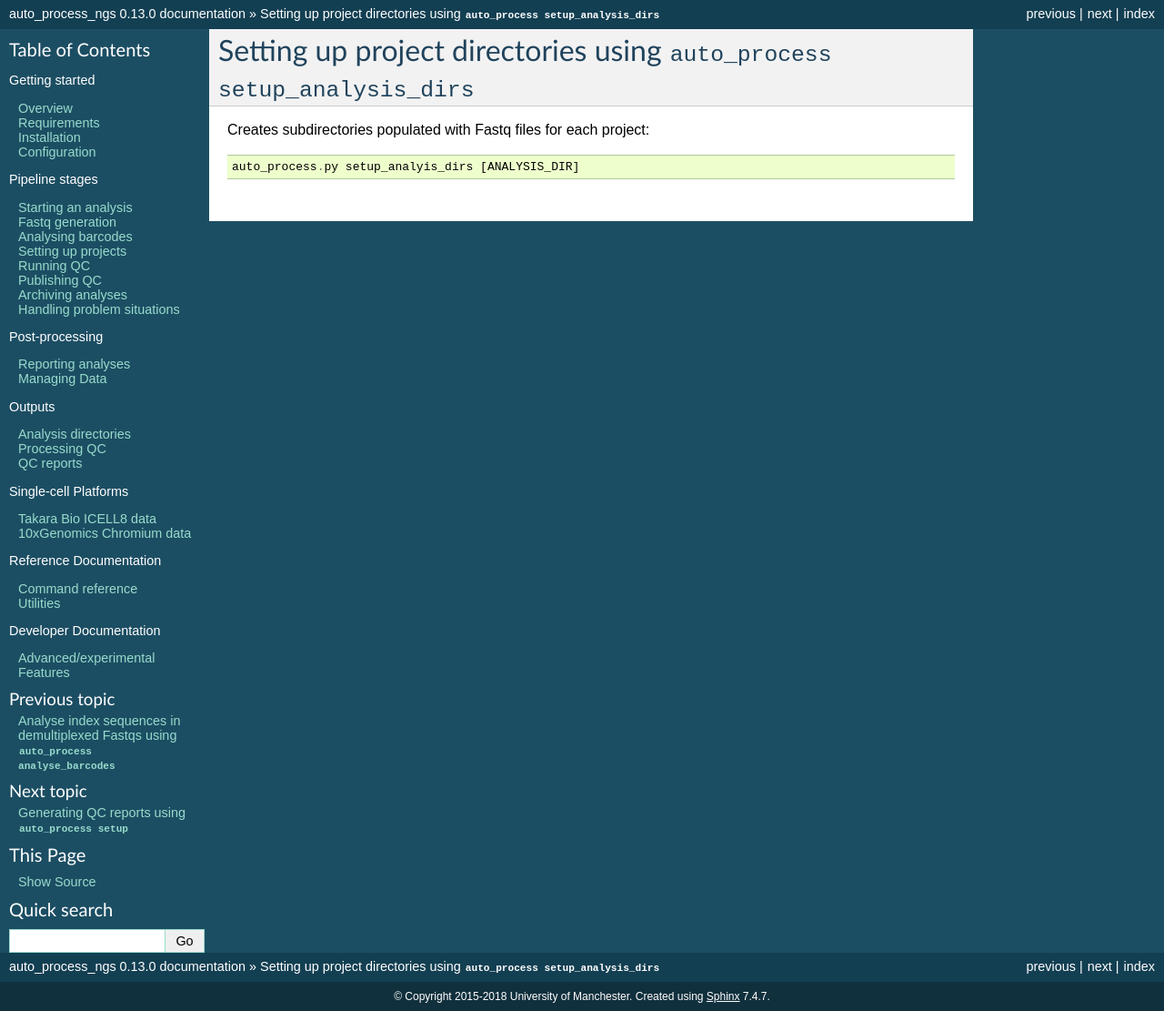
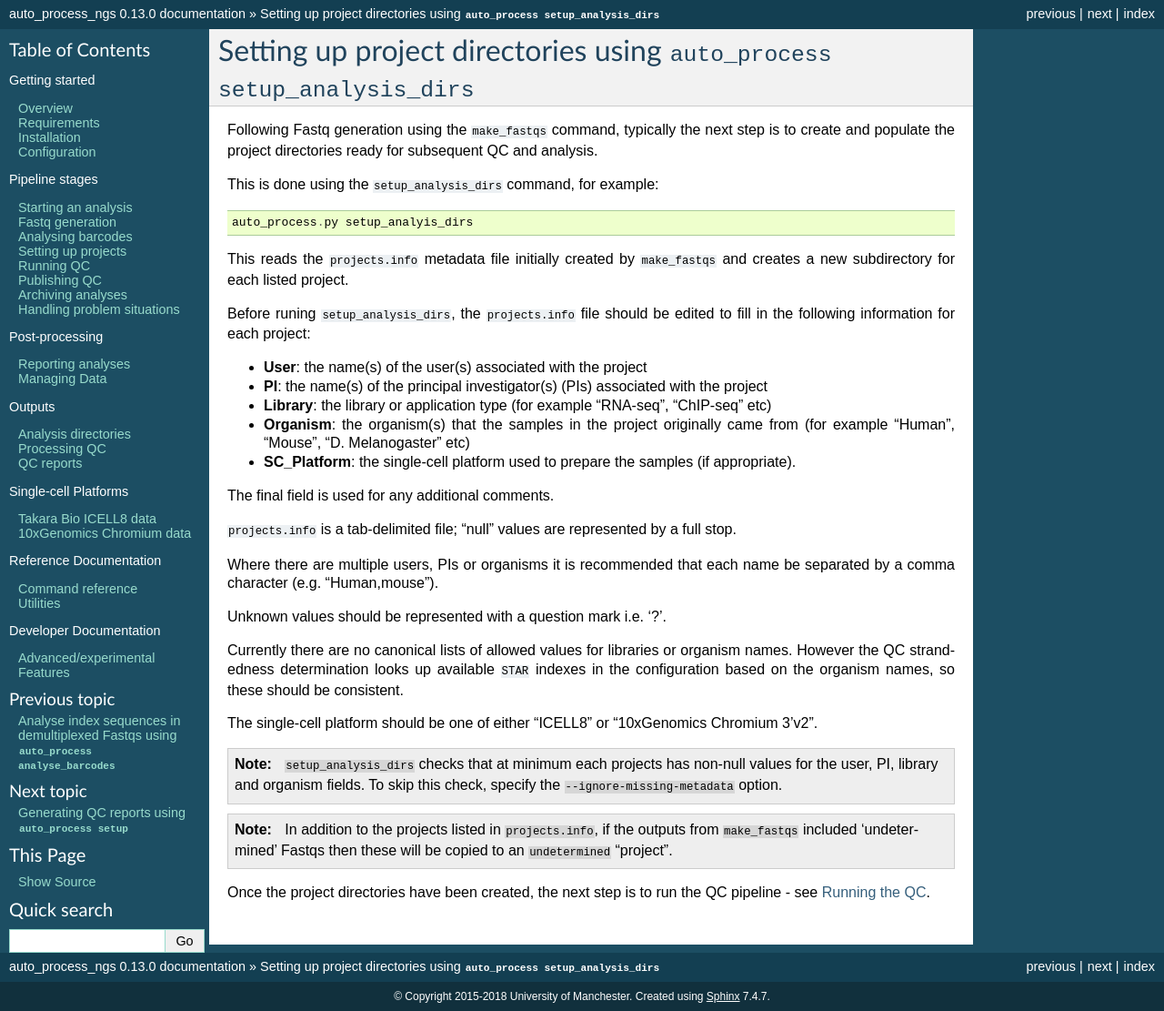
Before and after one commit to fls-bioinformatics-core/auto_process_ngs, a Sphinx documentation site: the page built from docs/source/using/setup_analysis_dirs.rst, in a window 1280 px wide. Shown: the whole page at 91% size. Built offline with Sphinx 7.4.7, drawn with Linux system fonts in a browser that asks for light colours; pages that are not in the unit, such as notebooks, are missing from menus.

Commit message:
Documentation: fill out the 'setup_analysis_dirs' command section.

```diff
--- a/docs/source/using/make_fastqs.rst
+++ b/docs/source/using/make_fastqs.rst
@@ -122,7 +122,10 @@ On completion the ``make_fastqs`` command will produce:
 * A set of tab-delimited files with statistics on each of the
   Fastq files
 * An HTML report on the processing QC (see the section on
-  :doc:`Processing QC reports<../output/processing_qc>`.)
+  :doc:`Processing QC reports <../output/processing_qc>`)
+* A ``projects.info`` metadata file which is used for setting up
+  analysis project directories (see
+  :doc:`Setting up project directories <setup_analysis_dirs>`)
 
 Handling runs with mixed data: splitting lanes
 ----------------------------------------------
--- a/docs/source/using/setup_analysis_dirs.rst
+++ b/docs/source/using/setup_analysis_dirs.rst
@@ -1,6 +1,62 @@
 Setting up project directories using ``auto_process setup_analysis_dirs``
 =========================================================================
 
-Creates subdirectories populated with Fastq files for each project::
+Following Fastq generation using the ``make_fastqs`` command, typically
+the next step is to create and populate the project directories ready for
+subsequent QC and analysis.
 
-   auto_process.py setup_analyis_dirs [ANALYSIS_DIR]
+This is done using the ``setup_analysis_dirs`` command, for example:
+
+::
+
+   auto_process.py setup_analyis_dirs
+
+This reads the ``projects.info`` metadata file initially created by
+``make_fastqs`` and creates a new subdirectory for each listed project.
+
+Before runing ``setup_analysis_dirs``, the ``projects.info`` file should
+be edited to fill in the following information for each project:
+
+* **User**: the name(s) of the user(s) associated with the project
+* **PI**: the name(s) of the principal investigator(s) (PIs) associated
+  with the project
+* **Library**: the library or application type (for example "RNA-seq",
+  "ChIP-seq" etc)
+* **Organism**: the organism(s) that the samples in the project
+  originally came from (for example "Human", "Mouse", "D. Melanogaster"
+  etc)
+* **SC_Platform**: the single-cell platform used to prepare the samples
+  (if appropriate).
+
+The final field is used for any additional comments.
+
+``projects.info`` is a tab-delimited file; "null" values are represented
+by a full stop.
+
+Where there are multiple users, PIs or organisms it is recommended that
+each name be separated by a comma character (e.g. "Human,mouse").
+
+Unknown values should be represented with a question mark i.e. '?'.
+
+Currently there are no canonical lists of allowed values for libraries or
+organism names. However the QC strandedness determination looks up
+available ``STAR`` indexes in the configuration based on the organism
+names, so these should be consistent.
+
+The single-cell platform should be one of either "ICELL8" or
+"10xGenomics Chromium 3'v2".
+
+.. note::
+
+   ``setup_analysis_dirs`` checks that at minimum each projects has
+   non-null values for the user, PI, library and organism fields. To
+   skip this check, specify the ``--ignore-missing-metadata`` option.
+
+.. note::
+
+   In addition to the projects listed in ``projects.info``, if the
+   outputs from ``make_fastqs`` included 'undetermined' Fastqs then
+   these will be copied to an ``undetermined`` "project".
+
+Once the project directories have been created, the next step is to
+run the QC pipeline - see :doc:`Running the QC <run_qc>`.
```
